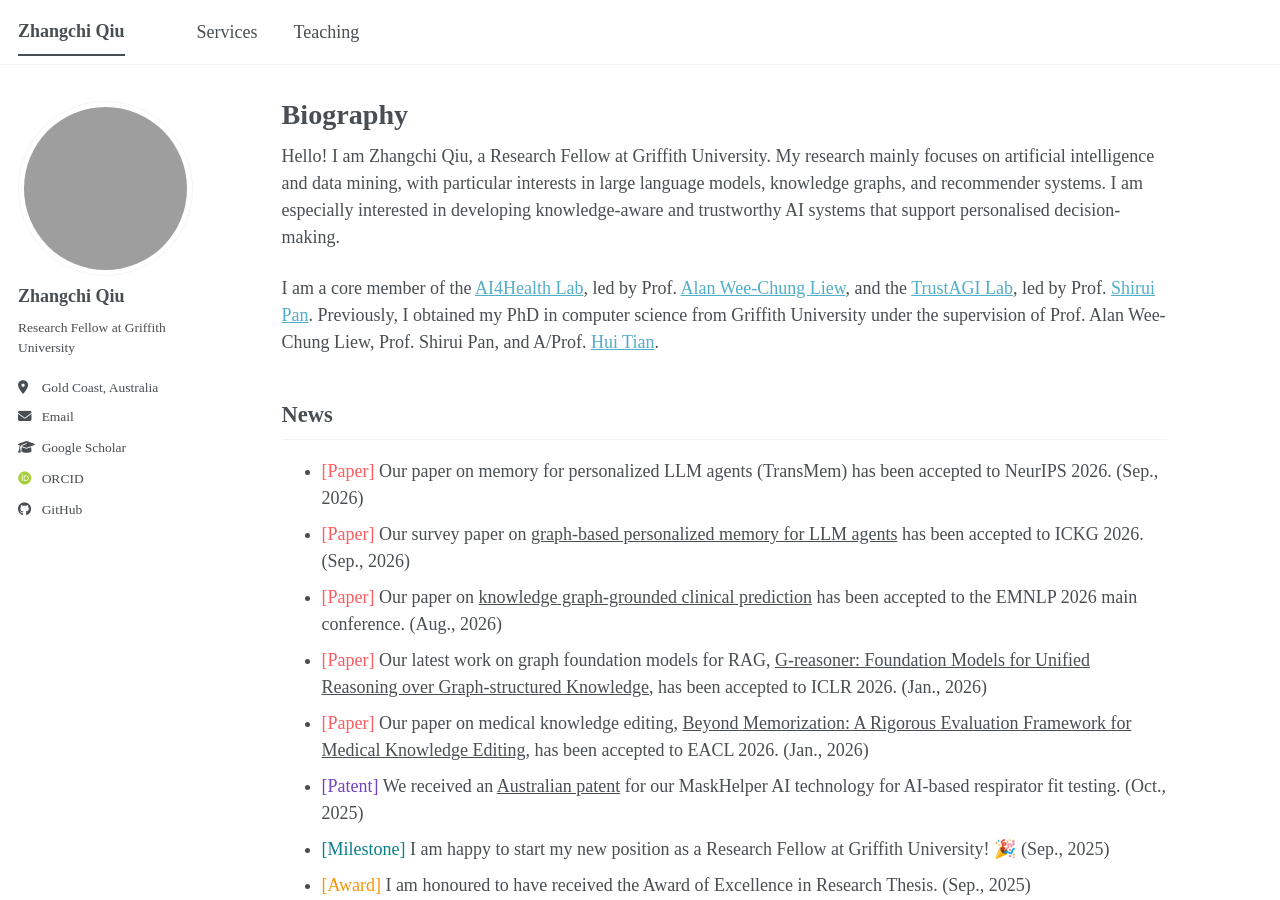
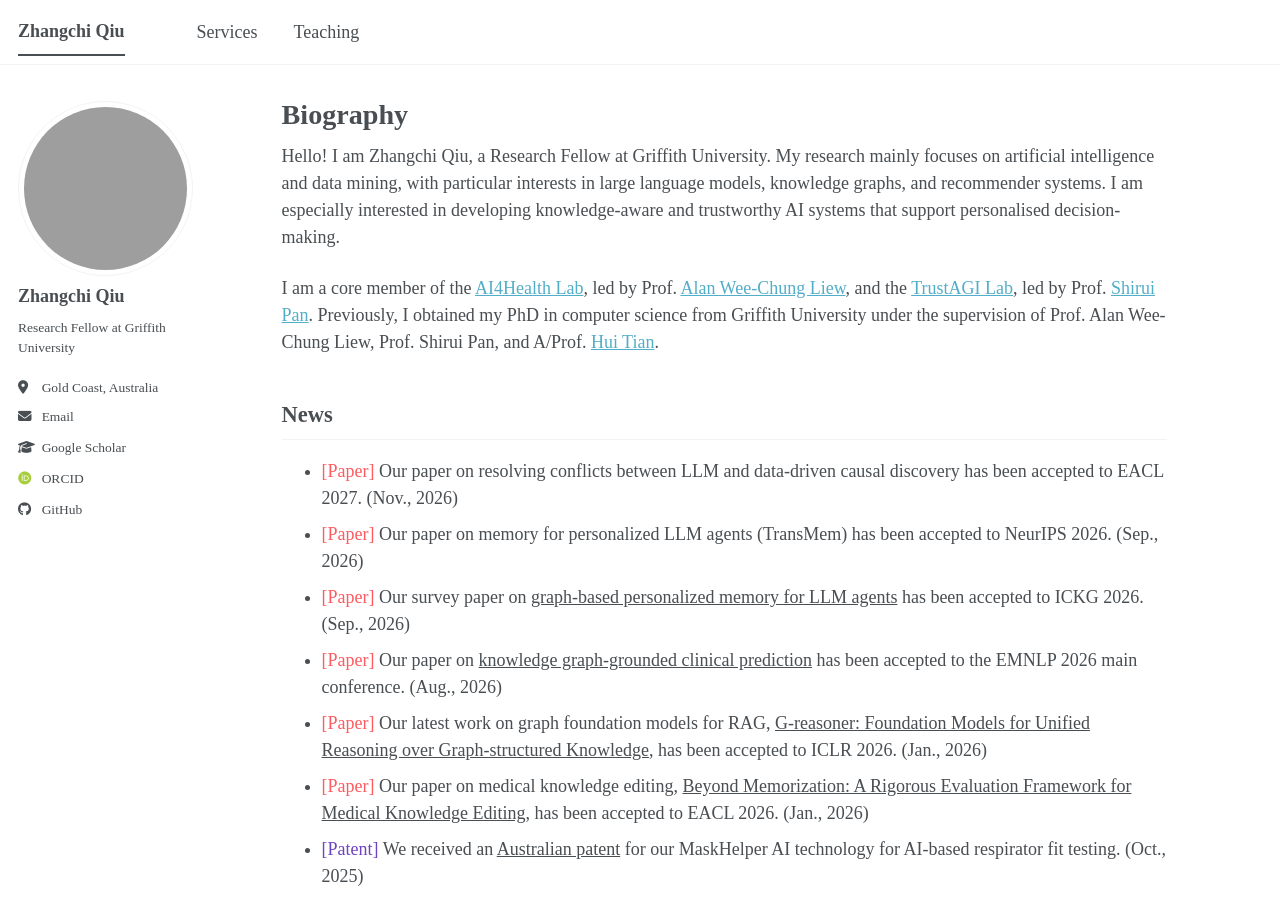
Before and after one commit to icedpanda/icedpanda.github.io, a Jekyll site: the page built from _pages/about.md, in a window 1280 px wide and 900 px high. Built offline with Jekyll 4.4.1, drawn with Linux system fonts in a browser that asks for light colours; some web fonts are replaced; a script bundle is joined from its source files by our own code; library files that are not in the unit come from our copies.

Commit message:
Add EACL 2027 paper acceptance news

```diff
--- a/_pages/about.md
+++ b/_pages/about.md
@@ -14,6 +14,7 @@ I am a core member of the [AI4Health Lab](https://ai4healthlab.github.io/index.h
 
 ## News
 
+- <span class="news-type" style="--news-label-color: #FF5A5F;">[Paper]</span> Our paper on resolving conflicts between LLM and data-driven causal discovery has been accepted to EACL 2027. (Nov., 2026)
 - <span class="news-type" style="--news-label-color: #FF5A5F;">[Paper]</span> Our paper on memory for personalized LLM agents (TransMem) has been accepted to NeurIPS 2026. (Sep., 2026)
 - <span class="news-type" style="--news-label-color: #FF5A5F;">[Paper]</span> Our survey paper on <a class="news-link" href="https://arxiv.org/abs/2609.08599">graph-based personalized memory for LLM agents</a> has been accepted to ICKG 2026. (Sep., 2026)
 - <span class="news-type" style="--news-label-color: #FF5A5F;">[Paper]</span> Our paper on <a class="news-link" href="https://aclanthology.org/2026.emnlp-main.26/">knowledge graph-grounded clinical prediction</a> has been accepted to the EMNLP 2026 main conference. (Aug., 2026)
```
